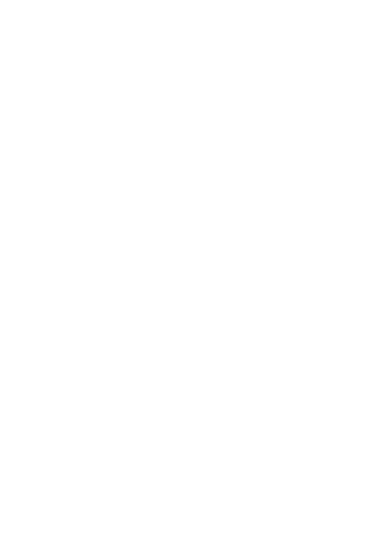
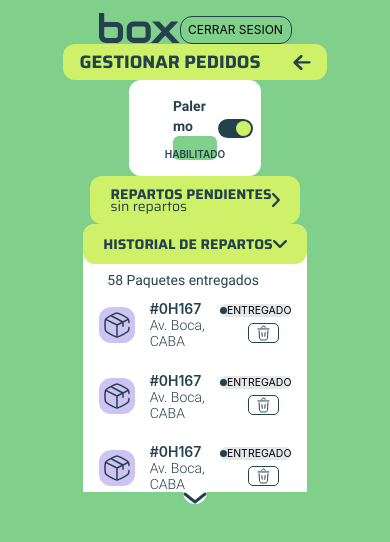
Before and after one commit to javiertrombetta/p5-box-front, a React Native app: screen / in a window 390 px wide. Shown: the top 542 px of the page. Built offline with nearby package versions, Linux system fonts and the light colour scheme.

Commit message:
fix(components): minor fixes

```diff
--- a/App.js
+++ b/App.js
@@ -29,7 +29,7 @@ export default function App() {
       {/* <Repartidores /> */}
       {/* <Paquetes/> */}
       {/* <AddPackage /> */}
-      {/* <PerfilRepartidor/> */}
+      <PerfilRepartidor/>
       <StatusBar style="auto" />
     </View>
   );
--- a/src/components/HomeGestionarPedido.js
+++ b/src/components/HomeGestionarPedido.js
@@ -100,8 +100,8 @@ const HomeGestionarPedido = () => {
                         </svg>
                     </View>
                     <View className="flex justify-center">
-                        <Text className="font-robotoBold">Repartidores</Text>
-                        <Text className="font-roboto">2/10 Habilitados</Text>
+                        <Text className="font-robotoBold text-texto">Repartidores</Text>
+                        <Text className="font-roboto text-texto">2/10 Habilitados</Text>
                     </View>
                     <View className="flex justify-center">
                         <Pressable className="flex flex-row h-6 w-14 justify-center items-center border rounded-xl bg-texto">
@@ -135,8 +135,8 @@ const HomeGestionarPedido = () => {
                         </svg>
                     </View>
                     <View className="flex justify-center">
-                        <Text className="font-robotoBold">Paquetes</Text>
-                        <Text className="font-roboto">16/20 Habilitados</Text>
+                        <Text className="font-robotoBold text-texto">Paquetes</Text>
+                        <Text className="font-roboto text-texto">16/20 Habilitados</Text>
                     </View>
                     <View className="flex justify-center">
                         <Pressable className="flex flex-row h-6 w-14 justify-center items-center border rounded-xl bg-texto">
--- a/src/components/Paquetes.js
+++ b/src/components/Paquetes.js
@@ -31,7 +31,7 @@ const Paquetes = () => {
         </Pressable>
       </View>
       <View className="bg-amarilloVerdoso flex-row flex justify-between mt-5 rounded-xl w-[300] h-[40]">
-        <Text className="mx-4 text-lg py-1 font-bold">PAQUETES</Text>
+        <Text className="mx-4 text-lg py-1 font-bold text-texto">PAQUETES</Text>
             <View className="flex justify-center">
                 <svg
                 xmlns="http://www.w3.org/2000/svg"
@@ -57,7 +57,7 @@ const Paquetes = () => {
                     <Text className="font-bold"> / 03</Text>
                 </View>
             </View>
-            <Text className="ml-6 py-2 font-semibold">58 Paquetes entregados</Text>
+            <Text className="ml-6 py-2 font-roboto text-texto">58 Paquetes entregados</Text>
             <View className="flex w-full pb-2 items-center">
                 <View className='h-[1] w-10/12 bg-gray-300'/>
             </View>
@@ -71,8 +71,8 @@ const Paquetes = () => {
                     </View>
                     <View className="flex justify-center">
                         <Text className="font-semibold text-texto">#0H167</Text>
-                        <Text className="text-texto">Av. Boca,</Text>
-                        <Text className="text-texto">CABA</Text>
+                        <Text className="text-texto font-robotoLight">Av. Boca,</Text>
+                        <Text className="text-texto font-robotoLight">CABA</Text>
                     </View>
                     <View className="flex flex-col items-end justify-center gap-1">
                         <Pressable className="flex flex-row h-6 w-14 justify-center items-center">
@@ -99,8 +99,8 @@ const Paquetes = () => {
                     </View>
                     <View className="flex justify-center">
                         <Text className="font-semibold text-texto">#0H167</Text>
-                        <Text className="text-texto">Av. Boca,</Text>
-                        <Text className="text-texto">CABA</Text>
+                        <Text className="text-texto font-robotoLight">Av. Boca,</Text>
+                        <Text className="text-texto font-robotoLight">CABA</Text>
                     </View>
                     <View className="flex flex-col items-end justify-center gap-1">
                         <Pressable className="flex flex-row h-6 w-14 justify-center items-center">
@@ -127,8 +127,8 @@ const Paquetes = () => {
                     </View>
                     <View className="flex justify-center">
                         <Text className="font-semibold text-texto">#0H167</Text>
-                        <Text className="text-texto">Av. Boca,</Text>
-                        <Text className="text-texto">CABA</Text>
+                        <Text className="text-texto font-robotoLight">Av. Boca,</Text>
+                        <Text className="text-texto font-robotoLight">CABA</Text>
                     </View>
                     <View className="flex flex-col items-end justify-center gap-1">
                         <Pressable className="flex flex-row h-6 w-14 justify-center items-center">
@@ -155,8 +155,8 @@ const Paquetes = () => {
                     </View>
                     <View className="flex justify-center">
                         <Text className="font-semibold text-texto">#0H167</Text>
-                        <Text className="text-texto">Av. Boca,</Text>
-                        <Text className="text-texto">CABA</Text>
+                        <Text className="text-texto font-robotoLight">Av. Boca,</Text>
+                        <Text className="text-texto font-robotoLight">CABA</Text>
                     </View>
                     <View className="flex flex-col items-end justify-center gap-1">
                         <Pressable className="flex flex-row h-6 w-14 justify-center items-center">
@@ -183,8 +183,8 @@ const Paquetes = () => {
                     </View>
                     <View className="flex justify-center">
                         <Text className="font-semibold text-texto">#0H167</Text>
-                        <Text className="text-texto">Av. Boca,</Text>
-                        <Text className="text-texto">CABA</Text>
+                        <Text className="text-texto font-robotoLight">Av. Boca,</Text>
+                        <Text className="text-texto font-robotoLight">CABA</Text>
                     </View>
                     <View className="flex flex-col items-end justify-center gap-1">
                         <Pressable className="flex flex-row h-6 w-14 justify-center items-center">
--- a/src/components/PerfilRepartidor.js
+++ b/src/components/PerfilRepartidor.js
@@ -28,8 +28,8 @@ const PerfilRepartidor = () => {
                 <Image className="w-[60] h-[60] rounded-xl" source={{uri:'https://cdn.conmebol.com/wp-content/uploads/2023/11/000_APW2000052520938-1024x879.jpg'}}/>
             </View>
             <View className="w-1/3">
-                <Text className="text-start text-sm font-medium text-texto">Palermo</Text>
-                <Text className="w-[67] h-[15] text-center font-semibold text-texto rounded-sm bg-verde" style={{fontSize:"10px"}}>HABILITADO</Text>
+                <Text className="text-start text-sm font-robotoBold text-texto">Palermo</Text>
+                <Text className="w-[72] h-[15] text-center flex justify-center items-center font-semibold text-texto rounded-md bg-verde" style={{fontSize:"10px"}}> HABILITADO </Text>
             </View>
             <View className="w-1/3 flex items-end px-2">
                 <svg xmlns="http://www.w3.org/2000/svg" width="35" height="19" viewBox="0 0 35 19" fill="none">
@@ -60,7 +60,7 @@ const PerfilRepartidor = () => {
                     </svg>
                 </Pressable>
             </View>
-            <Text className="ml-6 py-2 font-semibold">58 Paquetes entregados</Text>
+            <Text className="ml-6 py-2 font-roboto text-texto">58 Paquetes entregados</Text>
             <View className="flex w-full pb-1 items-center">
                 <View className='h-[1] w-10/12 bg-gray-300'/>
             </View>
@@ -73,9 +73,9 @@ const PerfilRepartidor = () => {
                         </svg>
                     </View>
                     <View className="flex justify-center">
-                        <Text className="font-semibold">#0H167</Text>
-                        <Text>Av. Boca,</Text>
-                        <Text>CABA</Text>
+                        <Text className="font-semibold text-texto">#0H167</Text>
+                        <Text className="text-texto font-robotoLight">Av. Boca,</Text>
+                        <Text className="text-texto font-robotoLight">CABA</Text>
                     </View>
                     <View className="flex flex-col items-end justify-center gap-1">
                         <View className="w-[88] h-[15] flex flex-row justify-evenly items-center rounded-md bg-gray-200">
@@ -109,9 +109,9 @@ const PerfilRepartidor = () => {
                         </svg>
                     </View>
                     <View className="flex justify-center">
-                        <Text className="font-semibold">#0H167</Text>
-                        <Text>Av. Boca,</Text>
-                        <Text>CABA</Text>
+                        <Text className="font-semibold text-texto">#0H167</Text>
+                        <Text className="text-texto font-robotoLight">Av. Boca,</Text>
+                        <Text className="text-texto font-robotoLight">CABA</Text>
                     </View>
                     <View className="flex flex-col items-end justify-center gap-1">
                         <View className="w-[88] h-[15] flex flex-row justify-evenly items-center rounded-md bg-gray-200">
@@ -145,9 +145,9 @@ const PerfilRepartidor = () => {
                         </svg>
                     </View>
                     <View className="flex justify-center">
-                        <Text className="font-semibold">#0H167</Text>
-                        <Text>Av. Boca,</Text>
-                        <Text>CABA</Text>
+                        <Text className="font-semibold text-texto">#0H167</Text>
+                        <Text className="text-texto font-robotoLight">Av. Boca,</Text>
+                        <Text className="text-texto font-robotoLight">CABA</Text>
                     </View>
                     <View className="flex flex-col items-end justify-center gap-1">
                         <View className="w-[88] h-[15] flex flex-row justify-evenly items-center rounded-md bg-gray-200">
```
Also changed, not shown: src/components/Repartidores.js (+11 -9 lines).
